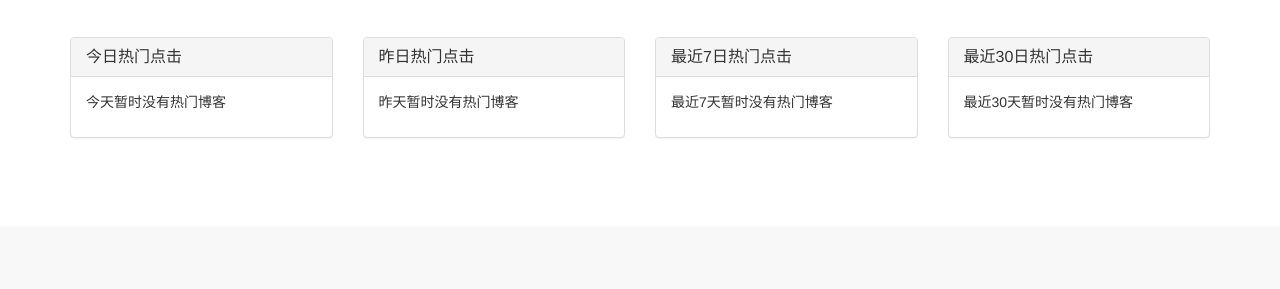
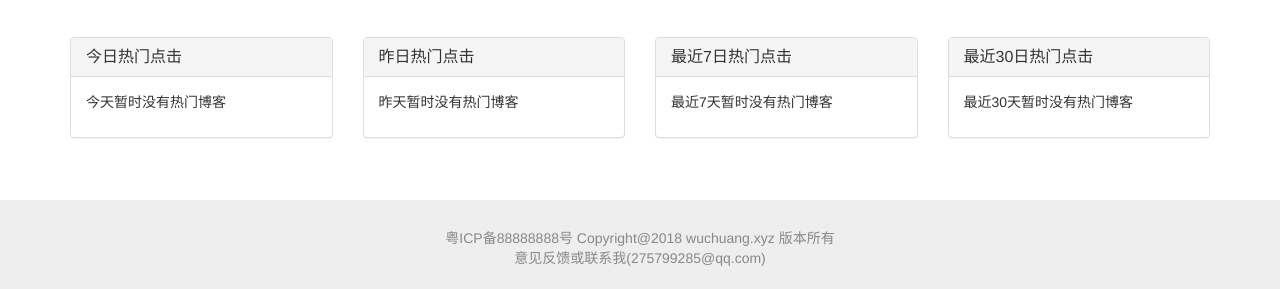
Before and after one commit to bartonwu/mysite, a Django app: page / in a window 1280 px wide. Shown: the part 574-863 px from the top of the page. Before the commit the page ends 712 px from the top, so only its background shows below. Run offline with Django 3.2, Linux system fonts and the light colour scheme; data that the repository does not hold is empty; some libraries are stand-ins or nearby versions.

Commit message:
增加页面footer

```diff
--- a/static/css/base.css
+++ b/static/css/base.css
@@ -14,3 +14,19 @@ ul{
 ul.navbar-right{
     margin-right: 0;
 }
+
+div.footer{
+   margin-top: 3em;
+   background-color: #eee;
+   color: #888;
+}
+
+div.foot-info{
+    text-align: center;
+    padding-top: 2em;
+    padding-bottom: 1.5em;
+}
+
+div.foot-info p{
+    margin-bottom: 0;
+}
--- a/templates/base.html
+++ b/templates/base.html
@@ -16,6 +16,7 @@
     {% block head_extends %}{% endblock %}
 </head>
 <body>
+    <!--导航栏-->
     <div class="navbar navbar-default navbar-fixed-top" role="navigation">
         <div class="container-fluid">
             <div class="navbar-header">
@@ -59,7 +60,17 @@
             </div>
         </div>
     </div>
+
+    <!--页面Content-->
     {% block content %}{% endblock %}
     {% block script_extends %}{% endblock %}
+
+    <!--页面底部-->
+    <div class="footer">
+        <div class="foot-info">
+            <p>粤ICP备88888888号 Copyright@2018 wuchuang.xyz 版本所有</p>
+            <p>意见反馈或联系我(275799285@qq.com)</p>
+        </div>
+    </div>
 </body>
 </html>
```
